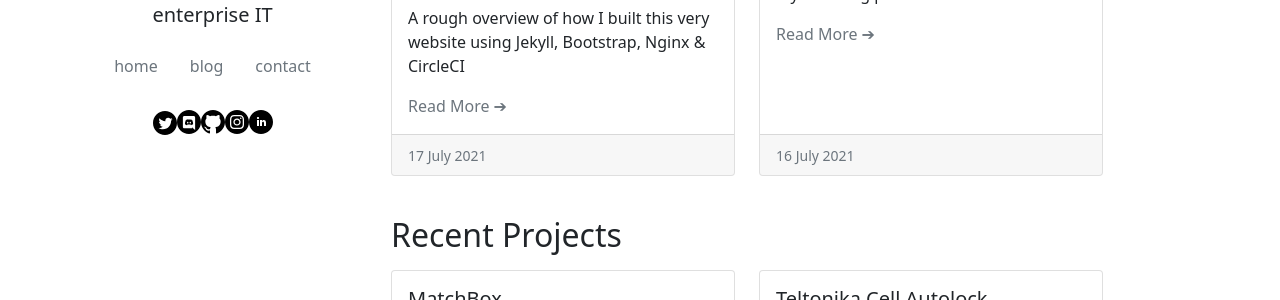
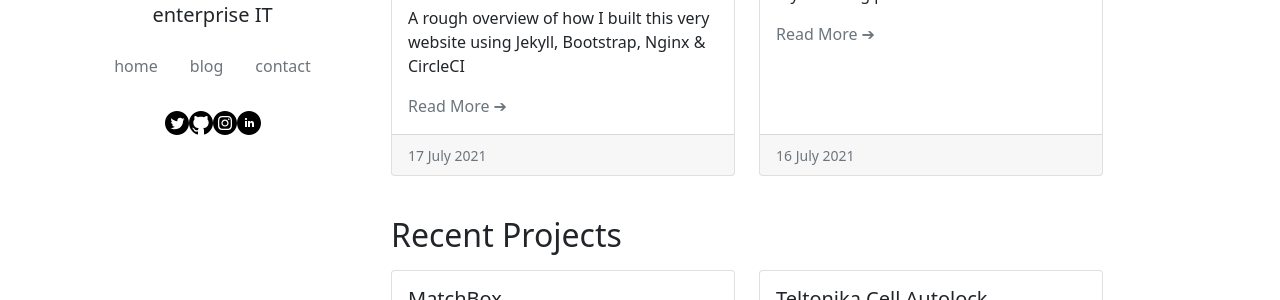
Before and after one commit to hcuk94/henry-personal-website, a Jekyll site: the page built from index.html, in a window 1280 px wide. Shown: the part 408-708 px from the top of the page. Built offline with Jekyll 4.4.1, drawn with Linux system fonts in a browser that asks for light colours.

Commit message:
more updates to social icons

```diff
--- a/_includes/social_icons.html
+++ b/_includes/social_icons.html
@@ -1,16 +1,32 @@
 <!-- Twitter -->
-<a href="https://www.twitter.com/henrycole" target="_blank" al>
+<a href="https://www.twitter.com/henrycole" target="_blank">
 <svg xmlns="http://www.w3.org/2000/svg" width="24" height="24" viewBox="0 0 24 24">
     <title>Twitter</title>
-    <desc>Click to follow me on Twitter</desc>
+    <desc>Click to visit my Twitter profile</desc>
     <path d="M12 0c-6.627 0-12 5.373-12 12s5.373 12 12 12 12-5.373 12-12-5.373-12-12-12zm6.066 9.645c.183 4.04-2.83 8.544-8.164 8.544-1.622 0-3.131-.476-4.402-1.291 1.524.18 3.045-.244 4.252-1.189-1.256-.023-2.317-.854-2.684-1.995.451.086.895.061 1.298-.049-1.381-.278-2.335-1.522-2.304-2.853.388.215.83.344 1.301.359-1.279-.855-1.641-2.544-.889-3.835 1.416 1.738 3.533 2.881 5.92 3.001-.419-1.796.944-3.527 2.799-3.527.825 0 1.572.349 2.096.907.654-.128 1.27-.368 1.824-.697-.215.671-.67 1.233-1.263 1.589.581-.07 1.135-.224 1.649-.453-.384.578-.87 1.084-1.433 1.489z"/>
 </svg>
 </a>
-<!-- Discord -->
-<svg width="24" height="24" xmlns="http://www.w3.org/2000/svg" fill-rule="evenodd" clip-rule="evenodd"><path d="M12 0c-6.626 0-12 5.372-12 12 0 6.627 5.374 12 12 12 6.627 0 12-5.373 12-12 0-6.628-5.373-12-12-12zm3.248 18.348l-.371-1.295.896.833.847.784 1.505 1.33v-12.558c0-.798-.644-1.442-1.435-1.442h-9.38c-.791 0-1.435.644-1.435 1.442v9.464c0 .798.644 1.442 1.435 1.442h7.938zm-1.26-3.206l-.462-.567c.917-.259 1.267-.833 1.267-.833-.287.189-.56.322-.805.413-.35.147-.686.245-1.015.301-.672.126-1.288.091-1.813-.007-.399-.077-.742-.189-1.029-.301-.161-.063-.336-.14-.511-.238l-.028-.016-.007-.003-.028-.016-.028-.021-.196-.119s.336.56 1.225.826l-.469.581c-1.547-.049-2.135-1.064-2.135-1.064 0-2.254 1.008-4.081 1.008-4.081 1.008-.756 1.967-.735 1.967-.735l.07.084c-1.26.364-1.841.917-1.841.917l.413-.203c.749-.329 1.344-.42 1.589-.441l.119-.014c.427-.056.91-.07 1.414-.014.665.077 1.379.273 2.107.672 0 0-.553-.525-1.743-.889l.098-.112s.959-.021 1.967.735c0 0 1.008 1.827 1.008 4.081 0 0-.573.977-2.142 1.064zm-.7-3.269c-.399 0-.714.35-.714.777 0 .427.322.777.714.777.399 0 .714-.35.714-.777 0-.427-.315-.777-.714-.777zm-2.555 0c-.399 0-.714.35-.714.777 0 .427.322.777.714.777.399 0 .714-.35.714-.777.007-.427-.315-.777-.714-.777z"/></svg>
 <!-- GitHub -->
-<svg xmlns="http://www.w3.org/2000/svg" width="24" height="24" viewBox="0 0 24 24"><path d="M12 0c-6.626 0-12 5.373-12 12 0 5.302 3.438 9.8 8.207 11.387.599.111.793-.261.793-.577v-2.234c-3.338.726-4.033-1.416-4.033-1.416-.546-1.387-1.333-1.756-1.333-1.756-1.089-.745.083-.729.083-.729 1.205.084 1.839 1.237 1.839 1.237 1.07 1.834 2.807 1.304 3.492.997.107-.775.418-1.305.762-1.604-2.665-.305-5.467-1.334-5.467-5.931 0-1.311.469-2.381 1.236-3.221-.124-.303-.535-1.524.117-3.176 0 0 1.008-.322 3.301 1.23.957-.266 1.983-.399 3.003-.404 1.02.005 2.047.138 3.006.404 2.291-1.552 3.297-1.23 3.297-1.23.653 1.653.242 2.874.118 3.176.77.84 1.235 1.911 1.235 3.221 0 4.609-2.807 5.624-5.479 5.921.43.372.823 1.102.823 2.222v3.293c0 .319.192.694.801.576 4.765-1.589 8.199-6.086 8.199-11.386 0-6.627-5.373-12-12-12z"/></svg>
+<a href="https://github.com/hcuk94" target="_blank">
+<svg xmlns="http://www.w3.org/2000/svg" width="24" height="24" viewBox="0 0 24 24">
+    <title>GitHub</title>
+    <desc>Click to visit my GitHub profile</desc>
+    <path d="M12 0c-6.626 0-12 5.373-12 12 0 5.302 3.438 9.8 8.207 11.387.599.111.793-.261.793-.577v-2.234c-3.338.726-4.033-1.416-4.033-1.416-.546-1.387-1.333-1.756-1.333-1.756-1.089-.745.083-.729.083-.729 1.205.084 1.839 1.237 1.839 1.237 1.07 1.834 2.807 1.304 3.492.997.107-.775.418-1.305.762-1.604-2.665-.305-5.467-1.334-5.467-5.931 0-1.311.469-2.381 1.236-3.221-.124-.303-.535-1.524.117-3.176 0 0 1.008-.322 3.301 1.23.957-.266 1.983-.399 3.003-.404 1.02.005 2.047.138 3.006.404 2.291-1.552 3.297-1.23 3.297-1.23.653 1.653.242 2.874.118 3.176.77.84 1.235 1.911 1.235 3.221 0 4.609-2.807 5.624-5.479 5.921.43.372.823 1.102.823 2.222v3.293c0 .319.192.694.801.576 4.765-1.589 8.199-6.086 8.199-11.386 0-6.627-5.373-12-12-12z"/>
+</svg>
+</a>
 <!-- Instagram -->
-<svg xmlns="http://www.w3.org/2000/svg" width="24" height="24" viewBox="0 0 24 24"><path d="M14.829 6.302c-.738-.034-.96-.04-2.829-.04s-2.09.007-2.828.04c-1.899.087-2.783.986-2.87 2.87-.033.738-.041.959-.041 2.828s.008 2.09.041 2.829c.087 1.879.967 2.783 2.87 2.87.737.033.959.041 2.828.041 1.87 0 2.091-.007 2.829-.041 1.899-.086 2.782-.988 2.87-2.87.033-.738.04-.96.04-2.829s-.007-2.09-.04-2.828c-.088-1.883-.973-2.783-2.87-2.87zm-2.829 9.293c-1.985 0-3.595-1.609-3.595-3.595 0-1.985 1.61-3.594 3.595-3.594s3.595 1.609 3.595 3.594c0 1.985-1.61 3.595-3.595 3.595zm3.737-6.491c-.464 0-.84-.376-.84-.84 0-.464.376-.84.84-.84.464 0 .84.376.84.84 0 .463-.376.84-.84.84zm-1.404 2.896c0 1.289-1.045 2.333-2.333 2.333s-2.333-1.044-2.333-2.333c0-1.289 1.045-2.333 2.333-2.333s2.333 1.044 2.333 2.333zm-2.333-12c-6.627 0-12 5.373-12 12s5.373 12 12 12 12-5.373 12-12-5.373-12-12-12zm6.958 14.886c-.115 2.545-1.532 3.955-4.071 4.072-.747.034-.986.042-2.887.042s-2.139-.008-2.886-.042c-2.544-.117-3.955-1.529-4.072-4.072-.034-.746-.042-.985-.042-2.886 0-1.901.008-2.139.042-2.886.117-2.544 1.529-3.955 4.072-4.071.747-.035.985-.043 2.886-.043s2.14.008 2.887.043c2.545.117 3.957 1.532 4.071 4.071.034.747.042.985.042 2.886 0 1.901-.008 2.14-.042 2.886z"/></svg>
+<a href="https://www.instagram.com/henrycole/" target="_blank">
+<svg xmlns="http://www.w3.org/2000/svg" width="24" height="24" viewBox="0 0 24 24">
+    <title>Instagram</title>
+    <desc>Click to visit my Instagram profile</desc>
+    <path d="M14.829 6.302c-.738-.034-.96-.04-2.829-.04s-2.09.007-2.828.04c-1.899.087-2.783.986-2.87 2.87-.033.738-.041.959-.041 2.828s.008 2.09.041 2.829c.087 1.879.967 2.783 2.87 2.87.737.033.959.041 2.828.041 1.87 0 2.091-.007 2.829-.041 1.899-.086 2.782-.988 2.87-2.87.033-.738.04-.96.04-2.829s-.007-2.09-.04-2.828c-.088-1.883-.973-2.783-2.87-2.87zm-2.829 9.293c-1.985 0-3.595-1.609-3.595-3.595 0-1.985 1.61-3.594 3.595-3.594s3.595 1.609 3.595 3.594c0 1.985-1.61 3.595-3.595 3.595zm3.737-6.491c-.464 0-.84-.376-.84-.84 0-.464.376-.84.84-.84.464 0 .84.376.84.84 0 .463-.376.84-.84.84zm-1.404 2.896c0 1.289-1.045 2.333-2.333 2.333s-2.333-1.044-2.333-2.333c0-1.289 1.045-2.333 2.333-2.333s2.333 1.044 2.333 2.333zm-2.333-12c-6.627 0-12 5.373-12 12s5.373 12 12 12 12-5.373 12-12-5.373-12-12-12zm6.958 14.886c-.115 2.545-1.532 3.955-4.071 4.072-.747.034-.986.042-2.887.042s-2.139-.008-2.886-.042c-2.544-.117-3.955-1.529-4.072-4.072-.034-.746-.042-.985-.042-2.886 0-1.901.008-2.139.042-2.886.117-2.544 1.529-3.955 4.072-4.071.747-.035.985-.043 2.886-.043s2.14.008 2.887.043c2.545.117 3.957 1.532 4.071 4.071.034.747.042.985.042 2.886 0 1.901-.008 2.14-.042 2.886z"/>
+</svg>
+</a>
 <!-- LinkedIn -->
-<svg xmlns="http://www.w3.org/2000/svg" width="24" height="24" viewBox="0 0 24 24"><path d="M12 0c-6.627 0-12 5.373-12 12s5.373 12 12 12 12-5.373 12-12-5.373-12-12-12zm-2 16h-2v-6h2v6zm-1-6.891c-.607 0-1.1-.496-1.1-1.109 0-.612.492-1.109 1.1-1.109s1.1.497 1.1 1.109c0 .613-.493 1.109-1.1 1.109zm8 6.891h-1.998v-2.861c0-1.881-2.002-1.722-2.002 0v2.861h-2v-6h2v1.093c.872-1.616 4-1.736 4 1.548v3.359z"/></svg>
+<a href="https://www.linkedin.com/in/henry-cole-52551823/" target="_blank">
+<svg xmlns="http://www.w3.org/2000/svg" width="24" height="24" viewBox="0 0 24 24">
+    <title>LinkedIn</title>
+    <desc>Click to visit my LinkedIn profile</desc>
+    <path d="M12 0c-6.627 0-12 5.373-12 12s5.373 12 12 12 12-5.373 12-12-5.373-12-12-12zm-2 16h-2v-6h2v6zm-1-6.891c-.607 0-1.1-.496-1.1-1.109 0-.612.492-1.109 1.1-1.109s1.1.497 1.1 1.109c0 .613-.493 1.109-1.1 1.109zm8 6.891h-1.998v-2.861c0-1.881-2.002-1.722-2.002 0v2.861h-2v-6h2v1.093c.872-1.616 4-1.736 4 1.548v3.359z"/>
+</svg>
+</a>
```
